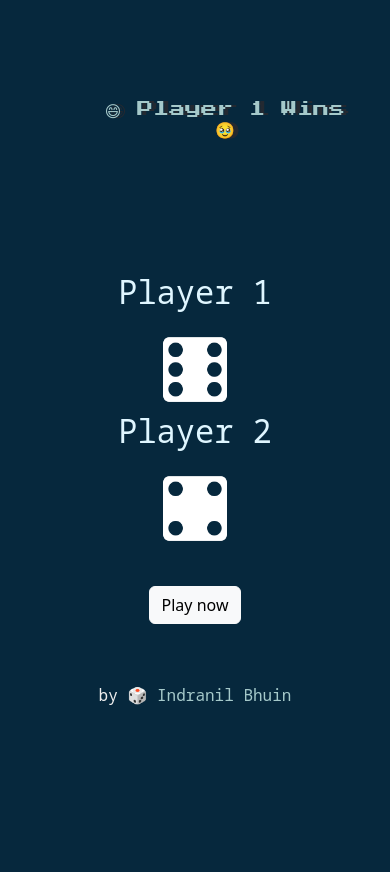
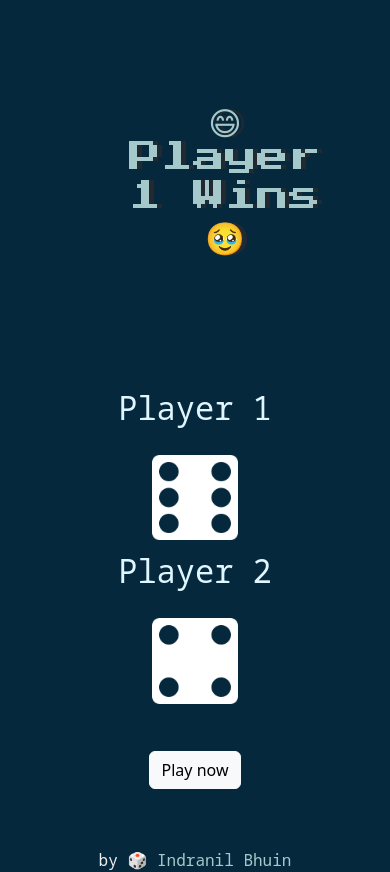
Before and after one commit to indra110/dice-game, a plain HTML site: page index.html in a window 390 px wide. Before the commit the page ends 844 px from the top, so only its background shows below. Drawn offline with nearby package versions, Linux system fonts and the light colour scheme.

Commit message:
Update styles.css

```diff
--- a/styles.css
+++ b/styles.css
@@ -52,9 +52,9 @@ a{
 
 @media (max-width: 1028px){
   h1{
-    font-size: 1rem;
+    font-size: 2rem;
   }
   img {
-    width: 30%;
+    width: 40%;
   }
 }
```
